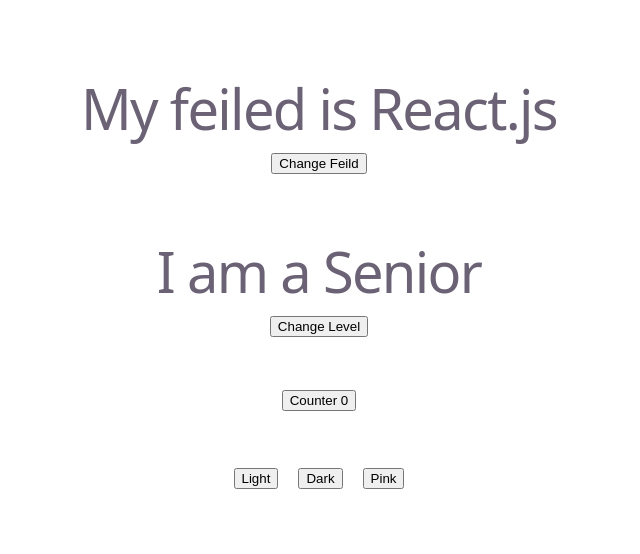
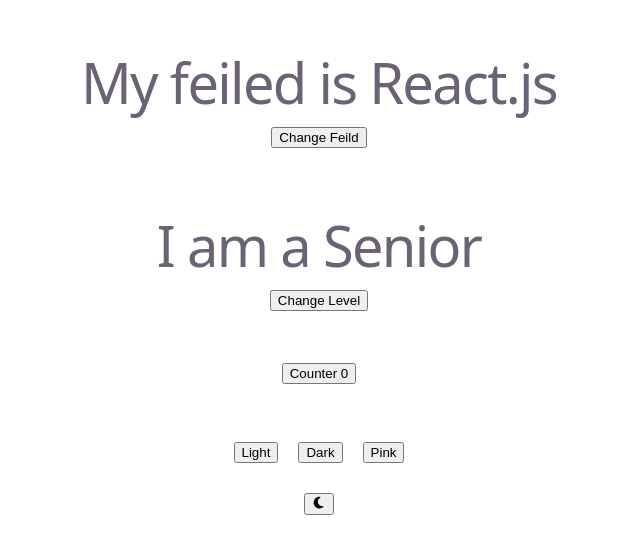
Before and after one commit to Malak-abusharar/React-2, a React (Vite) app: page / in a window 1280 px wide. Shown: the part 124-678 px from the top of the page, without its empty margins (321-961 px from the left). Built offline with nearby package versions, Linux system fonts and the light colour scheme.

Commit message:
Toggle theme (React Icons)

```diff
--- a/package.json
+++ b/package.json
@@ -11,7 +11,8 @@
   },
   "dependencies": {
     "react": "^19.3.1",
-    "react-dom": "^19.3.1"
+    "react-dom": "^19.3.1",
+    "react-icons": "^5.7.0"
   },
   "devDependencies": {
     "@eslint/js": "^10.0.1",
--- a/src/App.jsx
+++ b/src/App.jsx
@@ -1,6 +1,10 @@
 import './App.css'
 import { useState } from "react";
-import "./theme.css"
+import "./theme.css";
+import { FaMoon, FaRegSun } from "react-icons/fa6";
+
+
+
 function App() {
 
     const [filed, setFiled] = useState("React.js");
@@ -31,6 +35,15 @@
        style={{marginRight: "20px"}}>Dark</button>
       <button onClick={() => setTheme("pink")}>Pink</button>
     </div>
+    <div>
+      <button style={{marginTop: "30px"}}
+      onClick={() => {
+        setTheme(theme === "dark"? "light" : "dark")
+      }
+      }>
+        {theme === "dark"? <FaRegSun/> : <FaMoon/>}
+      </button>
+    </div>
     </div>
   )
 }
```
Also changed, not shown: 1 other file (tests, documents, lock files or other folders).
